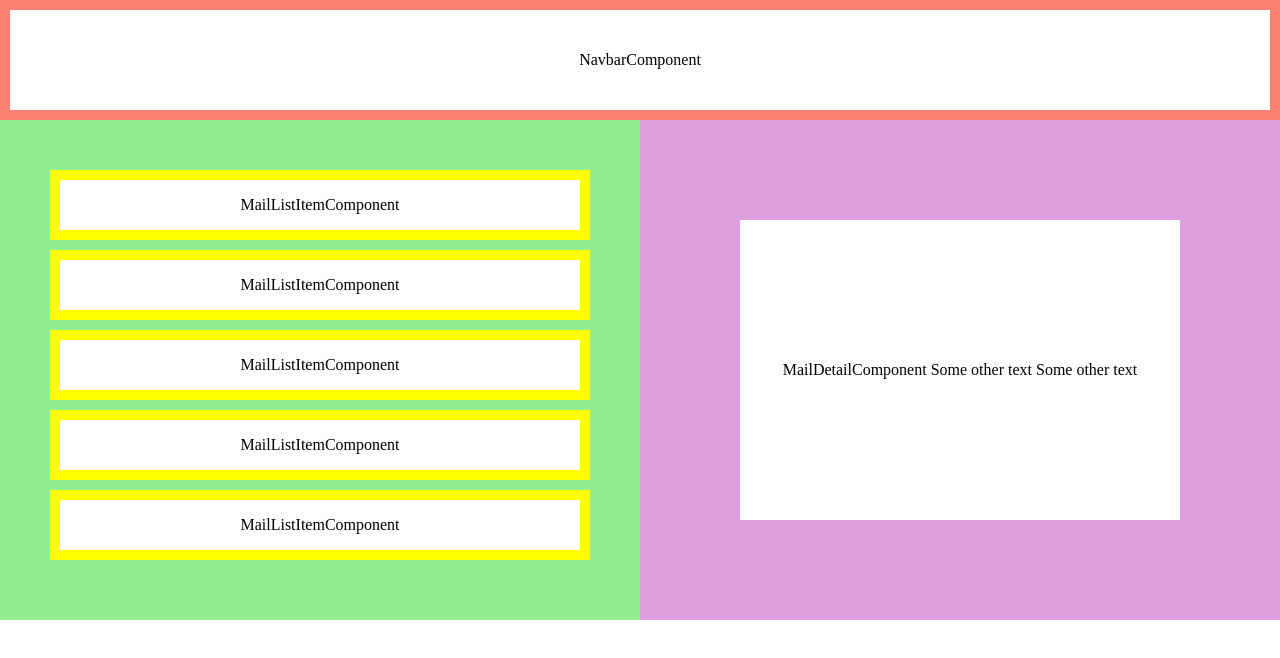
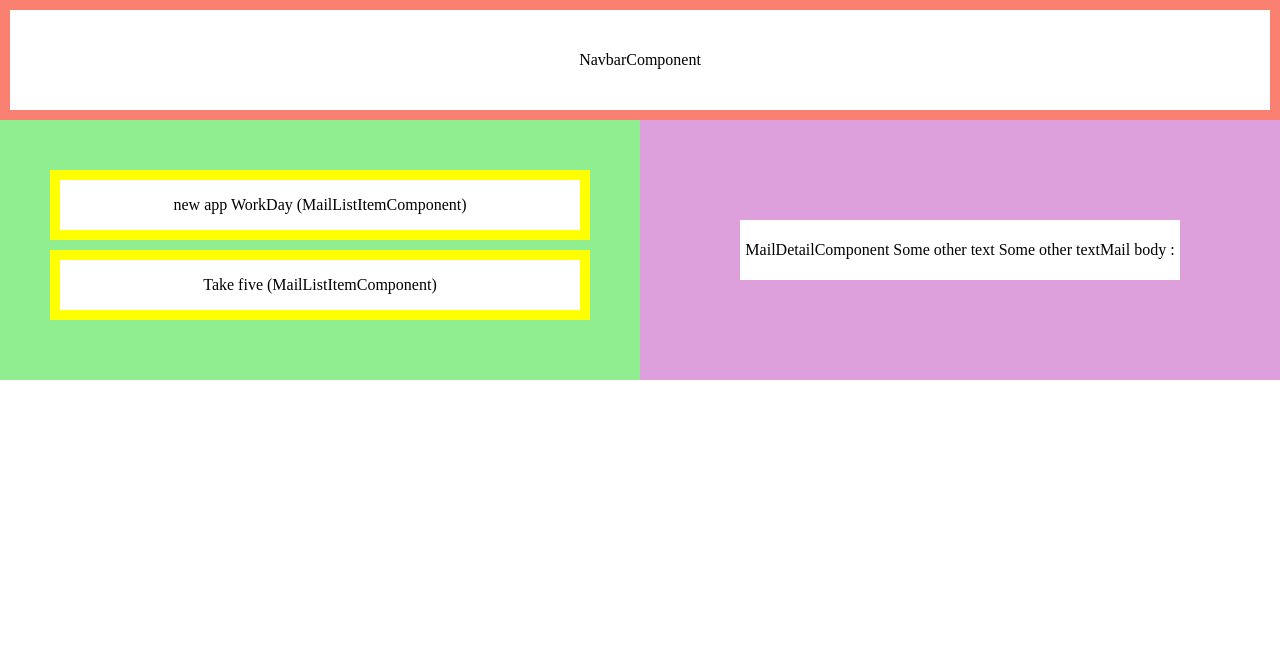
Before and after one commit to TmaAgap2It/FootallGame, an Angular app in the folder web/: page /mail-page in a window 1280 px wide. Shown: the top 658 px of the page. Built offline with nearby package versions, Linux system fonts and the light colour scheme.

Commit message:
2 way binding with example of mail

```diff
--- a/web/src/app/components/email/mail-detail/mail-detail.component.html
+++ b/web/src/app/components/email/mail-detail/mail-detail.component.html
@@ -1,3 +1,10 @@
 <div  class="container">
-    <div class="content">{{textContent}} {{textContent2}}</div>
+    <div class="content">{{textContent}} {{textContent2}}
+        <br/>
+        <div class="mail-body">
+            <p>Mail body :</p>
+            <p>{{mail?.body}}</p>
+            </div>
+
+    </div>
 </div>
--- a/web/src/app/components/email/mail-detail/mail-detail.component.scss
+++ b/web/src/app/components/email/mail-detail/mail-detail.component.scss
@@ -13,5 +13,9 @@
         display: flex;
         align-items: center;
         justify-content: center;
+
+        .mail-body{
+            display: block;
+        }
     }
 }
--- a/web/src/app/components/email/mail-detail/mail-detail.component.ts
+++ b/web/src/app/components/email/mail-detail/mail-detail.component.ts
@@ -1,4 +1,5 @@
-import { Component } from '@angular/core';
+import { Component, Input } from '@angular/core';
+import { Mail } from 'src/app/model/mail';
 
 @Component({
   selector: 'app-mail-detail',
@@ -9,6 +10,8 @@ export class MailDetailComponent {
   textContent:string = `MailDetailComponent ${this.someOtherText()}`;//quote de la touche du 7
   textContent2=this.someOtherText();
 
+  @Input() mail?:Mail;
+
   someOtherText():string{
     return 'Some other text'; //quote de la touche du 4
   }
--- a/web/src/app/components/email/mail-list-item/mail-list-item.component.html
+++ b/web/src/app/components/email/mail-list-item/mail-list-item.component.html
@@ -1,3 +1,3 @@
-<div class="container">
-    MailListItemComponent
+<div class="container" (click)="selectEmail()">
+    {{mail.subject}} (MailListItemComponent)
 </div>
--- a/web/src/app/components/email/mail-list-item/mail-list-item.component.ts
+++ b/web/src/app/components/email/mail-list-item/mail-list-item.component.ts
@@ -1,4 +1,6 @@
-import { Component } from '@angular/core';
+import { outputAst } from '@angular/compiler';
+import { Component, EventEmitter, Input, Output } from '@angular/core';
+import { Mail } from 'src/app/model/mail';
 
 @Component({
   selector: 'app-mail-list-item',
@@ -6,5 +8,11 @@ import { Component } from '@angular/core';
   styleUrls: ['./mail-list-item.component.scss']
 })
 export class MailListItemComponent {
+  @Input() mail!:Mail;
 
+  @Output() selectedMail: EventEmitter<Mail> = new EventEmitter();
+
+  selectEmail(){
+    this.selectedMail.emit(this.mail);
+  }
 }
--- a/web/src/app/components/email/mail-list/mail-list.component.html
+++ b/web/src/app/components/email/mail-list/mail-list.component.html
@@ -1,7 +1,7 @@
 <div class="container">
-    <app-mail-list-item></app-mail-list-item>
-    <app-mail-list-item></app-mail-list-item>
-    <app-mail-list-item></app-mail-list-item>
-    <app-mail-list-item></app-mail-list-item>
-    <app-mail-list-item></app-mail-list-item>
+    <app-mail-list-item
+    *ngFor="let mail of mailService.getEmails()"
+    [mail]="mail"
+    (selectedMail)="selectEmail($event)"
+     ></app-mail-list-item>
 </div>
--- a/web/src/app/components/email/mail-list/mail-list.component.ts
+++ b/web/src/app/components/email/mail-list/mail-list.component.ts
@@ -1,4 +1,7 @@
-import { Component } from '@angular/core';
+import { Component, EventEmitter, Output } from '@angular/core';
+import { ɵInjectableAnimationEngine } from '@angular/platform-browser/animations';
+import { Mail } from 'src/app/model/mail';
+import { MailService } from 'src/app/services/mail-service';
 
 @Component({
   selector: 'app-mail-list',
@@ -6,5 +9,11 @@ import { Component } from '@angular/core';
   styleUrls: ['./mail-list.component.scss']
 })
 export class MailListComponent {
+  @Output() selectedMail: EventEmitter<Mail> = new EventEmitter();
 
+  constructor(public mailService:MailService){ }
+
+  selectEmail(mail:Mail){
+    this.selectedMail.emit(mail);
+  }
 }
--- /dev/null
+++ b/web/src/app/model/mail.ts
@@ -0,0 +1,9 @@
+export class Mail{
+    subject?:string;
+    body:string = '';
+
+    constructor(subject:string, body:string){
+        this.subject = subject;
+        this.body = body;
+    }
+}
--- a/web/src/app/pages/mail-page/mail-page.component.html
+++ b/web/src/app/pages/mail-page/mail-page.component.html
@@ -1,5 +1,5 @@
 <app-mail-nav-bar></app-mail-nav-bar>
 <div class="container">
-    <app-mail-list></app-mail-list>
-    <app-mail-detail></app-mail-detail>
+    <app-mail-list (selectedMail)="setSelectedEmail($event)"></app-mail-list>
+    <app-mail-detail [mail]="mySelectedMail"></app-mail-detail>
 </div>
--- a/web/src/app/pages/mail-page/mail-page.component.ts
+++ b/web/src/app/pages/mail-page/mail-page.component.ts
@@ -1,4 +1,5 @@
 import { Component } from '@angular/core';
+import { Mail } from 'src/app/model/mail';
 
 @Component({
   selector: 'app-mail-page',
@@ -6,5 +7,9 @@ import { Component } from '@angular/core';
   styleUrls: ['./mail-page.component.scss']
 })
 export class MailPageComponent {
+  mySelectedMail?:Mail;
 
+  setSelectedEmail(mail:Mail){
+    this.mySelectedMail = mail;
+  }
 }
--- /dev/null
+++ b/web/src/app/services/mail-service.ts
@@ -0,0 +1,14 @@
+import { Injectable } from "@angular/core";
+import { Mail } from "../model/mail";
+
+@Injectable({
+    providedIn: 'root',
+})
+export class MailService {
+    public getEmails():Mail[]{
+        return [
+            new Mail("new app WorkDay", "Please use WorkDay to enter your work times"),
+            new Mail("Take five", "Let's go drink"),
+        ];
+    }
+}
```
